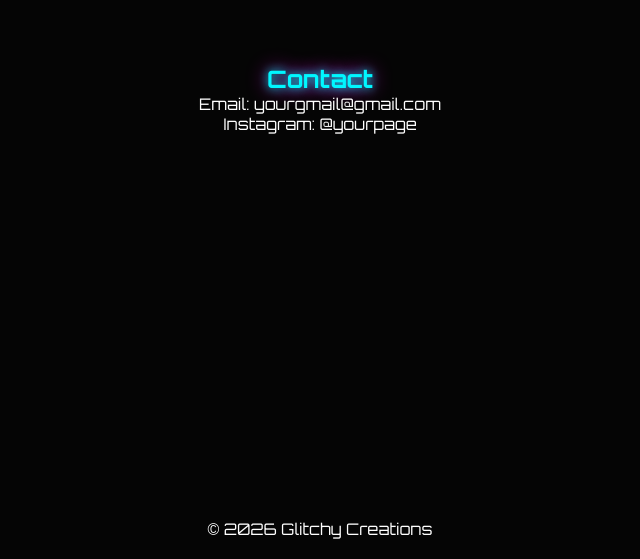
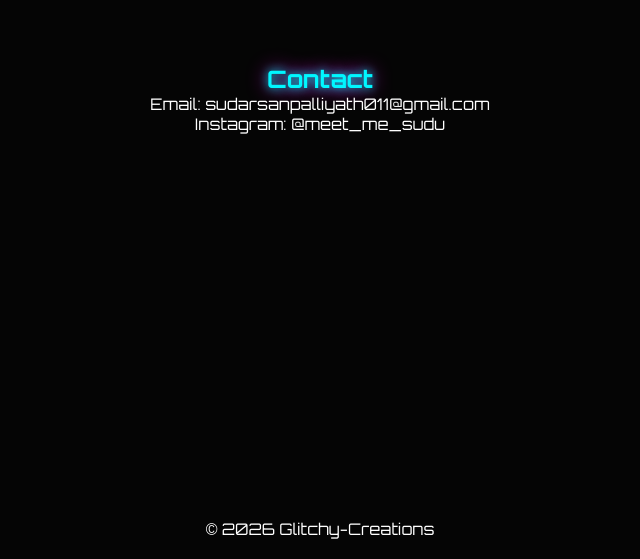
Before and after one commit to website-owner/glitchy-collections, a plain HTML site: page index.html in a window 1280 px wide. Shown: the part 2701-3260 px from the top of the page, without its empty margins (320-960 px from the left). Drawn offline with Linux system fonts and the light colour scheme.

Commit message:
index.html

```diff
--- a/index.html
+++ b/index.html
@@ -187,7 +187,7 @@ footer {
     <p>Tell your idea. I will build it for you.</p>
    <p>Even start your own online bussiness.</p>
   <p>You dont even want to code,leave it to us.</p>
-    <a class="cta" href="mailto:yourgmail@gmail.com">Email Me</a>
+    <a class="cta" href="mailto:sudarsanpalliyath011@gmail.com">Email Your Idea</a>
 </section>
 
 <section id="code" class="hidden">
@@ -195,17 +195,17 @@ footer {
     <p>Turn imagination into reality.</p>
    <p>Creat dream ideas to reality.</p>
   <p>Just email me your ideas.</p>
-    <a class="cta" href="mailto:yourgmail@gmail.com">Email Me</a>
+    <a class="cta" href="mailto:sudarsanpalliyath011@gmail.com">Email Me</a>
 </section>
 
 <section id="contact" class="hidden">
     <h1 class="neon">Contact</h1>
-    <p>Email: yourgmail@gmail.com</p>
-    <p>Instagram: @yourpage</p>
+    <p>Email: sudarsanpalliyath011@gmail.com</p>
+    <p>Instagram: @meet_me_sudu</p>
 </section>
 
 <footer>
-    <p>© 2026 Glitchy Creations</p>
+    <p>© 2026 Glitchy-Creations</p>
 </footer>
 
 <script>
```
